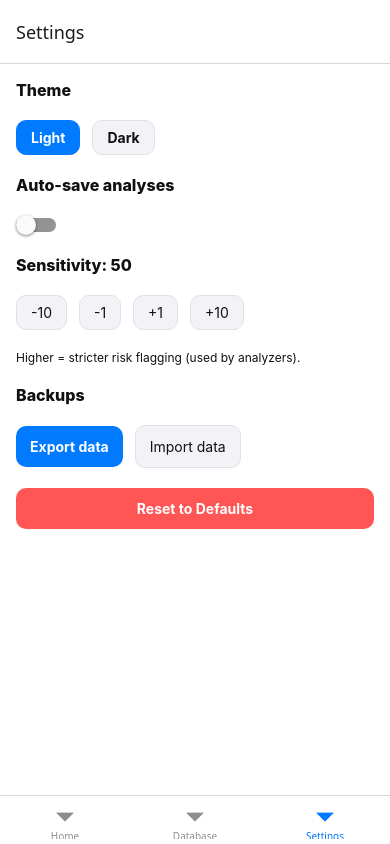
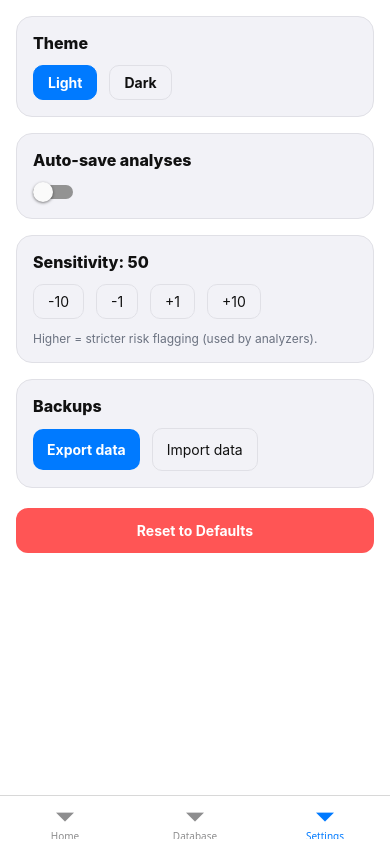
Before and after one commit to Cyamos2/job-scam-detector, a React Native app: screen /SettingsTab in a window 390 px wide. Built offline with nearby package versions, Linux system fonts and the light colour scheme.

Commit message:
fixed goto.ts

```diff
--- a/src/screens/DatabaseScreen.tsx
+++ b/src/screens/DatabaseScreen.tsx
@@ -1,6 +1,12 @@
-// src/screens/DatabaseScreen.tsx
 import React from "react";
-import { View, Text, Pressable, StyleSheet, TextInput, FlatList } from "react-native";
+import {
+  View,
+  Text,
+  Pressable,
+  StyleSheet,
+  TextInput,
+  FlatList,
+} from "react-native";
 import { NativeStackScreenProps } from "@react-navigation/native-stack";
 import type { DatabaseStackParamList } from "../navigation/DatabaseStack";
 import { useColors } from "../theme/useColors";
@@ -10,9 +16,9 @@ import { goToAddContent } from "../navigation/goTo";
 type Props = NativeStackScreenProps<DatabaseStackParamList, "DatabaseMain">;
 
 export default function DatabaseScreen({ navigation }: Props) {
-  const { colors, bg, card, text } = useColors();
+  const { colors, bg, card, text, muted } = useColors();
   const { items, hydrated } = useSavedItems();
-  const [q, setQ] = React.useState("");
+  const [query, setQuery] = React.useState("");
 
   React.useLayoutEffect(() => {
     navigation.setOptions({ headerTitle: "Database" });
@@ -20,25 +26,58 @@ export default function DatabaseScreen({ navigation }: Props) {
 
   if (!hydrated) return null;
 
-  const filtered = items.filter((it) => {
-    if (!q.trim()) return true;
+  const filtered = React.useMemo(() => {
+    const q = query.trim().toLowerCase();
+    if (!q) return items;
+    return items.filter((it) => {
       const hay = `${it.title} ${it.flags.join(" ")} ${it.inputPreview}`.toLowerCase();
-    return hay.includes(q.toLowerCase());
+      return hay.includes(q);
     });
+  }, [items, query]);
+
+  const renderItem = ({ item }: { item: (typeof items)[number] }) => (
+    <Pressable
+      onPress={() => navigation.navigate("ReportDetail", { id: item.id })}
+      style={[styles.row, card, { borderColor: colors.border }]}
+    >
+      <Text style={[styles.rowTitle, text]} numberOfLines={1}>
+        {item.title}
+      </Text>
+      <Text style={[styles.rowSub, muted]} numberOfLines={1}>
+        {item.verdict} • {item.score}
+      </Text>
+    </Pressable>
+  );
 
   return (
-    <View style={[styles.container, bg]}>
+    <View style={[styles.screen, bg]}>
+      {/* Search */}
+      <View style={{ paddingHorizontal: 16, paddingTop: 16 }}>
         <TextInput
-        value={q}
-        onChangeText={setQ}
-        placeholder="Search title/flags/preview"
-        placeholderTextColor="#9aa0a6"
+          value={query}
+          onChangeText={setQuery}
+          placeholder="Search title / flags / preview"
+          placeholderTextColor={muted.color as string}
           style={[styles.search, card, { borderColor: colors.border }]}
+          autoCorrect={false}
+          autoCapitalize="none"
         />
+      </View>
 
+      {/* Content */}
       {filtered.length === 0 ? (
-        <View style={styles.empty}>
-          <Text style={[styles.emptyText, text]}>No saved analyses yet.</Text>
+        <View style={[styles.emptyCardWrap]}>
+          <View style={[styles.emptyCard, card, { borderColor: colors.border }]}>
+            <Text style={[styles.emptyTitle, text]}>No saved analyses</Text>
+            {query ? (
+              <Text style={[styles.emptySub, muted]}>
+                No results for “{query}”.
+              </Text>
+            ) : (
+              <Text style={[styles.emptySub, muted]}>
+                Add your first analysis to get started.
+              </Text>
+            )}
             <Pressable
               onPress={() => goToAddContent(navigation)}
               style={[styles.cta, { backgroundColor: colors.primary }]}
@@ -46,31 +85,21 @@ export default function DatabaseScreen({ navigation }: Props) {
               <Text style={styles.ctaText}>Add content</Text>
             </Pressable>
           </View>
+        </View>
       ) : (
         <FlatList
           data={filtered}
           keyExtractor={(it) => it.id}
-          contentContainerStyle={{ paddingHorizontal: 16, paddingTop: 8 }}
-          renderItem={({ item }) => (
-            <Pressable
-              onPress={() => navigation.navigate("ReportDetail", { id: item.id })}
-              style={[styles.row, card, { borderColor: colors.border }]}
-            >
-              <Text style={[styles.rowTitle, text]} numberOfLines={1}>
-                {item.title}
-              </Text>
-              <Text style={[styles.rowSub, text]} numberOfLines={1}>
-                {item.verdict} · {item.score}
-              </Text>
-            </Pressable>
-          )}
+          renderItem={renderItem}
+          contentContainerStyle={{ padding: 16, paddingBottom: 100 }}
         />
       )}
 
+      {/* FAB */}
       <Pressable
         onPress={() => goToAddContent(navigation)}
         style={[styles.fab, { backgroundColor: colors.primary }]}
-        accessibilityLabel="Add to Database"
+        hitSlop={10}
       >
         <Text style={styles.fabPlus}>＋</Text>
       </Pressable>
@@ -79,15 +108,27 @@ export default function DatabaseScreen({ navigation }: Props) {
 }
 
 const styles = StyleSheet.create({
-  container: { flex: 1 },
-  search: { margin: 16, borderWidth: 1, borderRadius: 12, paddingHorizontal: 12, paddingVertical: 10 },
-  empty: { flex: 1, alignItems: "center", justifyContent: "center", gap: 12 },
-  emptyText: { fontSize: 18 },
-  cta: { paddingHorizontal: 16, paddingVertical: 12, borderRadius: 10 },
+  screen: { flex: 1 },
+  search: {
+    borderWidth: 1,
+    borderRadius: 12,
+    paddingHorizontal: 12,
+    paddingVertical: 10,
+  },
+  row: {
+    borderWidth: 1,
+    borderRadius: 14,
+    padding: 12,
+    marginBottom: 12,
+  },
+  rowTitle: { fontSize: 16, fontWeight: "700" },
+  rowSub: { fontSize: 12 },
+  emptyCardWrap: { flex: 1, justifyContent: "center", padding: 16 },
+  emptyCard: { borderWidth: 1, borderRadius: 16, padding: 16, gap: 10 },
+  emptyTitle: { fontSize: 18, fontWeight: "800" },
+  emptySub: { fontSize: 14 },
+  cta: { marginTop: 4, paddingVertical: 12, borderRadius: 10, alignItems: "center" },
   ctaText: { color: "white", fontWeight: "700" },
-  row: { padding: 12, borderWidth: 1, borderRadius: 12, marginBottom: 12 },
-  rowTitle: { fontSize: 16, fontWeight: "700" },
-  rowSub: { fontSize: 12, opacity: 0.8 },
   fab: {
     position: "absolute",
     right: 20,
--- a/src/screens/SettingsScreen.tsx
+++ b/src/screens/SettingsScreen.tsx
@@ -1,12 +1,12 @@
 import React from "react";
 import {
+  View,
+  Text,
+  Pressable,
+  StyleSheet,
+  ScrollView,
+  Switch,
   Alert,
-  Pressable,
-  ScrollView,
-  StyleSheet,
-  Switch,
-  Text,
-  View,
 } from "react-native";
 import * as Sharing from "expo-sharing";
 import * as FileSystem from "expo-file-system";
@@ -15,27 +15,28 @@ import * as DocumentPicker from "expo-document-picker";
 import { useColors } from "../theme/useColors";
 import { useSettings } from "../SettingsProvider";
 import { useSavedItems, type SavedAnalysis } from "../store/savedItems";
+import { goHome } from "../navigation/goTo";
 
 type Props = { navigation: any };
 
 export default function SettingsScreen({ navigation }: Props) {
-  const { colors, bg, card, text } = useColors();
-  const {
-    theme,
-    setTheme,
-    autoSave,
-    setAutoSave,
-    sensitivity,
-    setSensitivity,
-    reset,
-  } = useSettings();
+  const { colors, bg, card, text, muted } = useColors();
+  const { theme, setTheme, autoSave, setAutoSave, sensitivity, setSensitivity, reset } =
+    useSettings();
   const { items, addMany } = useSavedItems();
 
   React.useLayoutEffect(() => {
     navigation.setOptions({
-      headerShown: true,
       headerTitle: "Settings",
-      // no headerLeft override → system button tints automatically
+      headerLeft: () => (
+        <Pressable
+          onPress={() => goHome(navigation)}
+          hitSlop={10}
+          style={{ paddingHorizontal: 8, paddingVertical: 6 }}
+        >
+          <Text style={{ fontWeight: "700" }}>‹ Home</Text>
+        </Pressable>
+      ),
     });
   }, [navigation]);
 
@@ -53,19 +54,14 @@ export default function SettingsScreen({ navigation }: Props) {
   };
 
   const importData = async () => {
-    const res = await DocumentPicker.getDocumentAsync({
-      type: "application/json",
-    });
+    const res = await DocumentPicker.getDocumentAsync({ type: "application/json" });
     if (res.canceled) return;
     try {
       const raw = await FileSystem.readAsStringAsync(res.assets[0].uri);
       const parsed = JSON.parse(raw) as unknown;
 
-      if (!Array.isArray(parsed)) throw new Error("Invalid backup format");
-
-      // basic shape guard
-      const cleaned: SavedAnalysis[] = parsed.filter((x: any) => {
-        return (
+      if (!Array.isArray(parsed)) throw new Error("Invalid backup: not an array");
+      const cleaned: SavedAnalysis[] = parsed.filter((x: any) =>
         x &&
         typeof x.id === "string" &&
         typeof x.title === "string" &&
@@ -74,10 +70,8 @@ export default function SettingsScreen({ navigation }: Props) {
         Array.isArray(x.flags) &&
         typeof x.createdAt === "number"
       );
-      });
 
       if (!cleaned.length) throw new Error("No valid records found");
-
       addMany(cleaned);
       Alert.alert("Import complete", `${cleaned.length} analyses imported.`);
     } catch (e) {
@@ -86,27 +80,20 @@ export default function SettingsScreen({ navigation }: Props) {
   };
 
   return (
-    <ScrollView style={[{ flex: 1 }, bg]} contentContainerStyle={styles.scroll}>
+    <ScrollView style={[{ flex: 1 }, bg]} contentContainerStyle={{ padding: 16, gap: 16 }}>
       {/* Theme */}
-      <Text style={[styles.h2, text]}>Theme</Text>
+      <View style={[styles.card, card]}>
+        <Text style={[styles.cardTitle, text]}>Theme</Text>
         <View style={styles.row}>
           <Pressable
             onPress={() => setTheme("light")}
             style={[
               styles.chip,
               card,
-            theme === "light" && {
-              backgroundColor: colors.primary,
-              borderColor: colors.primary,
-            },
+              theme === "light" && { backgroundColor: colors.primary, borderColor: colors.primary },
             ]}
           >
-          <Text
-            style={[
-              styles.chipText,
-              theme === "light" ? { color: "white" } : text,
-            ]}
-          >
+            <Text style={[styles.chipText, theme === "light" ? { color: "white" } : text]}>
               Light
             </Text>
           </Pressable>
@@ -115,88 +102,74 @@ export default function SettingsScreen({ navigation }: Props) {
             style={[
               styles.chip,
               card,
-            theme === "dark" && {
-              backgroundColor: colors.primary,
-              borderColor: colors.primary,
-            },
+              theme === "dark" && { backgroundColor: colors.primary, borderColor: colors.primary },
             ]}
           >
-          <Text
-            style={[
-              styles.chipText,
-              theme === "dark" ? { color: "white" } : text,
-            ]}
-          >
+            <Text style={[styles.chipText, theme === "dark" ? { color: "white" } : text]}>
               Dark
             </Text>
           </Pressable>
         </View>
+      </View>
 
       {/* Auto-save */}
-      <Text style={[styles.h2, text]}>Auto-save analyses</Text>
+      <View style={[styles.card, card]}>
+        <Text style={[styles.cardTitle, text]}>Auto-save analyses</Text>
         <Switch value={autoSave} onValueChange={setAutoSave} />
+      </View>
 
       {/* Sensitivity */}
-      <Text style={[styles.h2, text]}>Sensitivity: {sensitivity}</Text>
+      <View style={[styles.card, card]}>
+        <Text style={[styles.cardTitle, text]}>Sensitivity: {sensitivity}</Text>
         <View style={styles.row}>
           {[-10, -1, +1, +10].map((d) => (
-          <Pressable
-            key={d}
-            onPress={() => bump(d)}
-            style={[styles.chip, card]}
-          >
+            <Pressable key={d} style={[styles.chip, card]} onPress={() => bump(d)}>
               <Text style={text}>{d > 0 ? `+${d}` : d}</Text>
             </Pressable>
           ))}
         </View>
-      <Text style={[styles.note, text]}>
+        <Text style={[styles.note, muted]}>
           Higher = stricter risk flagging (used by analyzers).
         </Text>
+      </View>
 
       {/* Backups */}
-      <Text style={[styles.h2, text]}>Backups</Text>
+      <View style={[styles.card, card]}>
+        <Text style={[styles.cardTitle, text]}>Backups</Text>
         <View style={styles.row}>
-        <Pressable
-          onPress={exportData}
-          style={[styles.btn, { backgroundColor: colors.primary }]}
-        >
+          <Pressable style={[styles.btn, { backgroundColor: colors.primary }]} onPress={exportData}>
             <Text style={styles.btnText}>Export data</Text>
           </Pressable>
-        <Pressable onPress={importData} style={[styles.btn, card]}>
+          <Pressable style={[styles.btn, card]} onPress={importData}>
             <Text style={text}>Import data</Text>
           </Pressable>
+        </View>
       </View>
 
       {/* Reset */}
       <Pressable
+        style={[styles.reset, { backgroundColor: "#f55" }]}
         onPress={() =>
           Alert.alert("Confirm reset", "Restore settings to defaults?", [
             { text: "Cancel", style: "cancel" },
             { text: "Reset", style: "destructive", onPress: reset },
           ])
         }
-        style={[styles.resetBtn]}
       >
-        <Text style={styles.resetText}>Reset to Defaults</Text>
+        <Text style={styles.btnText}>Reset to Defaults</Text>
       </Pressable>
     </ScrollView>
   );
 }
 
 const styles = StyleSheet.create({
-  scroll: { padding: 16, gap: 20, paddingBottom: 40 },
-  h2: { fontSize: 16, fontWeight: "800" },
+  card: { borderWidth: 1, borderRadius: 16, padding: 16, gap: 12 },
+  cardTitle: { fontSize: 16, fontWeight: "800" },
   row: { flexDirection: "row", gap: 12, flexWrap: "wrap", alignItems: "center" },
   chip: { paddingHorizontal: 14, paddingVertical: 8, borderRadius: 10, borderWidth: 1 },
   chipText: { fontWeight: "700" },
   note: { fontSize: 12 },
   btn: { paddingHorizontal: 14, paddingVertical: 12, borderRadius: 10 },
   btnText: { color: "white", fontWeight: "700" },
-  resetBtn: {
-    backgroundColor: "#f55",
-    paddingHorizontal: 14,
-    paddingVertical: 12,
-    borderRadius: 10,
-  },
-  resetText: { color: "white", fontWeight: "700", textAlign: "center" },
+  reset: { paddingHorizontal: 14, paddingVertical: 14, borderRadius: 12, marginTop: 4, alignItems: "center" },
 });
```
Lines whose indentation alone changed are shown as unchanged.
